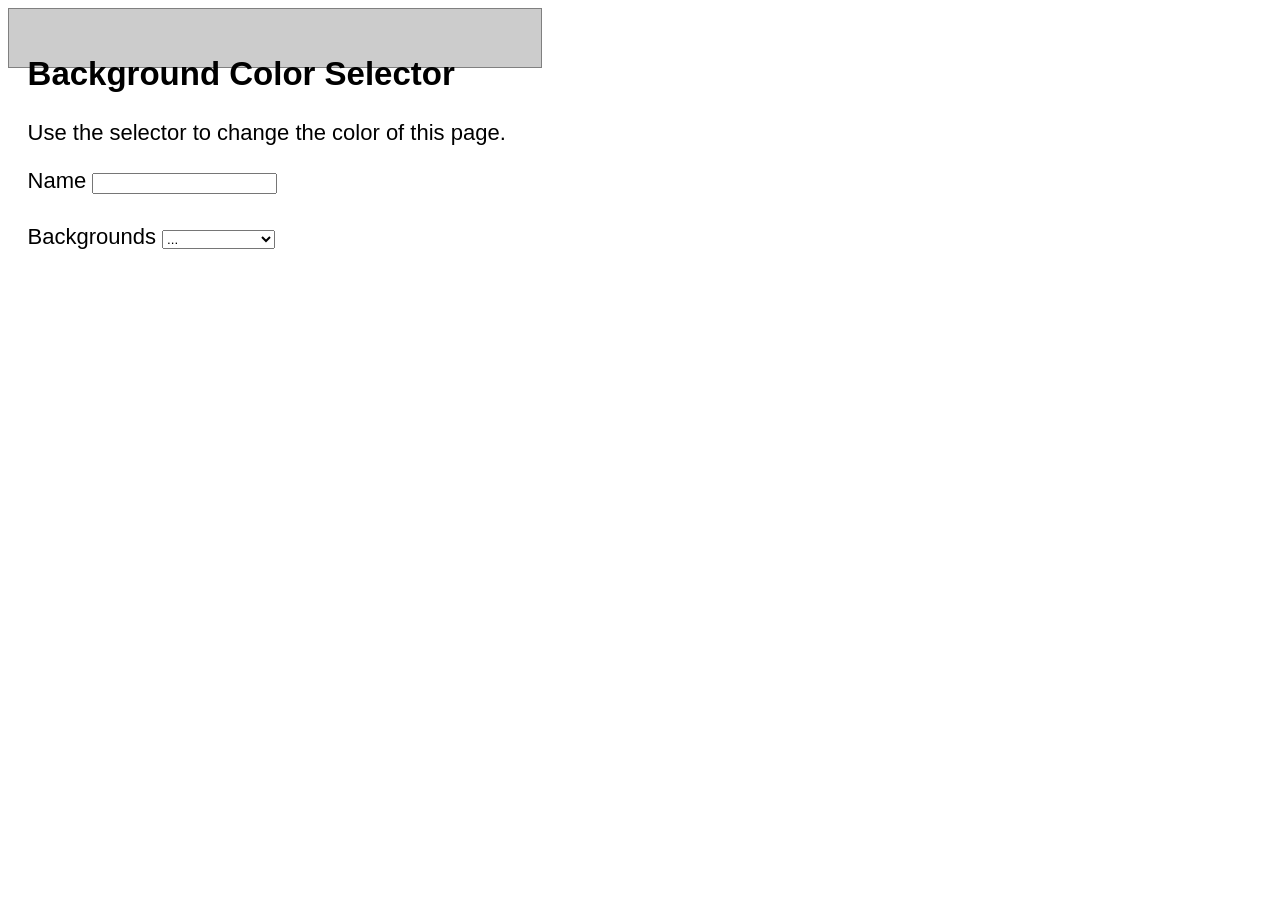
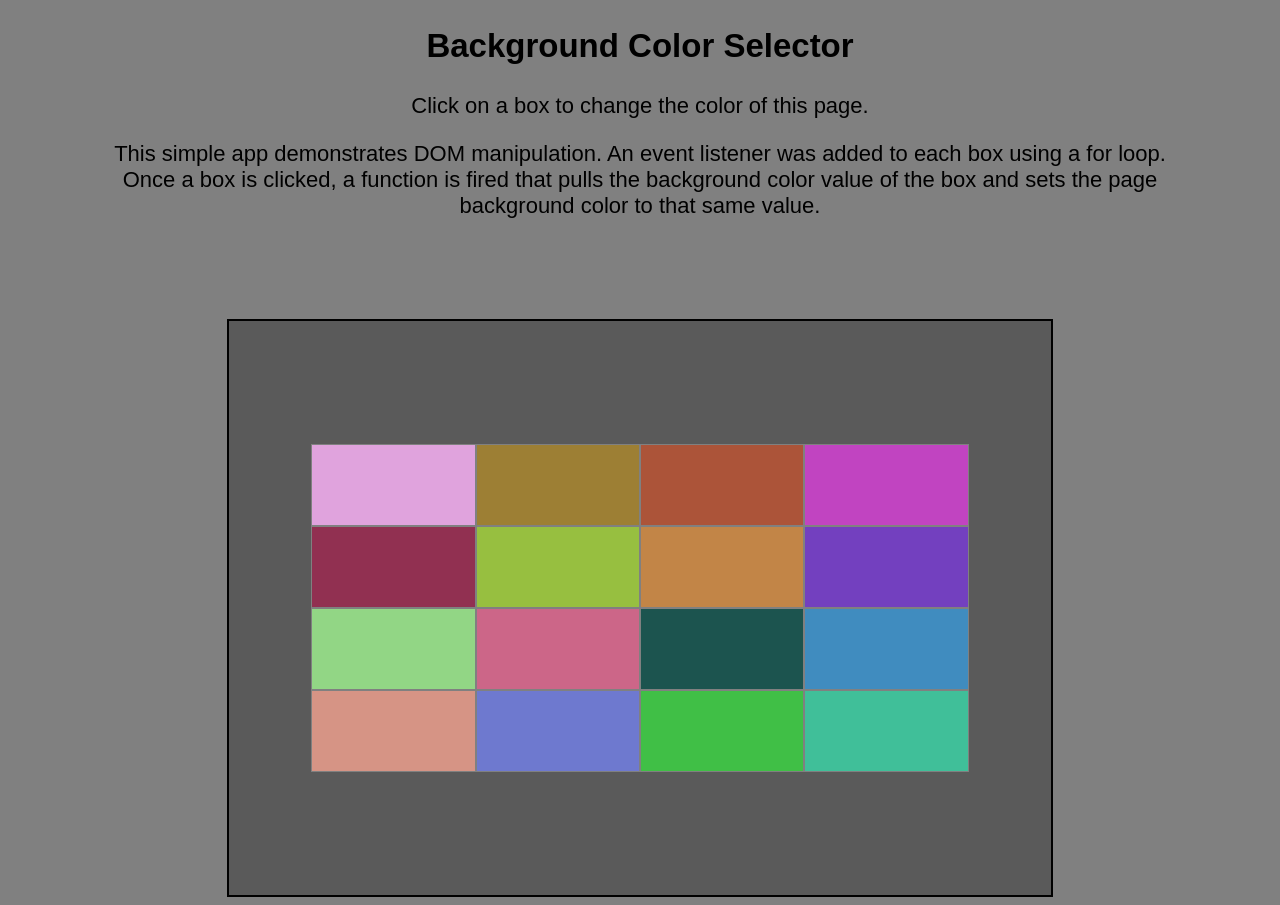
Before and after one commit to lpercivalDEV/color-selector, a plain HTML site: page index.html in a window 1280 px wide. Before the commit the page ends 800 px from the top, so only its background shows below. Drawn offline with Linux system fonts and the light colour scheme.

Commit message:
redesign and functionality complete

```diff
--- a/index.html
+++ b/index.html
@@ -7,15 +7,39 @@
     </head>
     <body id="body">
 
-        <div class="container">
 
         <section id="header">
                 <h1>Background Color Selector</h1>
-                <p>Use the selector to change the color of this page.</p>
+                <p>Click on a box to change the color of this page.</p>
+                <p>
+                    This simple app demonstrates DOM manipulation. An event listener was added to each box using a for loop. Once a box is clicked, a function is fired that pulls the background color value of the box and sets the page background color to that same value.
+                </p>
         </section>
 
 
-                <div class="selectionBlock">
+        <!-- css grid color blocks -->
+
+            <div id="colors">
+                <div id="div1" class="box"></div>
+                <div id="div2" class="box"></div>
+                <div id="div3" class="box"></div>
+                <div id="div4" class="box"></div>
+                <div id="div5" class="box"></div>
+                <div id="div6" class="box"></div>
+                <div id="div7" class="box"></div>
+                <div id="div8" class="box"></div>
+                <div id="div9" class="box"></div>
+                <div id="div10" class="box"></div>
+                <div id="div11" class="box"></div>
+                <div id="div12" class="box"></div>
+                <div id="div13" class="box"></div>
+                <div id="div14" class="box"></div>
+                <div id="div15" class="box"></div>
+                <div id="div16" class="box"></div>
+            </div>
+
+
+        <!-- <div class="selectionBlock">
             <label for="">Name</label>
             <input type="text" name="name" id="firstName">
 
@@ -30,12 +54,14 @@
                 <option data-color="Wine" value="#67224F">Wine</option>
                 <option data-color="Coffee" value="#774228">Coffee</option>
             </select>
-                    <!-- <button type="button" name="submit" id="submit">Submit</button> -->
+            <button type="button" name="submit" id="submit">Submit</button>
         </div>
-            </div>
+    </div> -->
 
-             <h3 id="result"></h3>
-        </div>
+     <!-- <h3 id="result"></h3>
+    </div>  -->
+
+
     <script type="text/javascript" src="main.js"></script>
     </body>
 </html>
--- a/main.js
+++ b/main.js
@@ -1,39 +1,62 @@
+
+// selection based on color grid
+let grid = document.getElementsByClassName('box');
+
+//adding event listener to each box in the grid
+for(var i = 0; i < grid.length; i++) {
+    grid[i].addEventListener("click", function(){
+        console.log("dog");
+        changeColor(event);
+
+    });
+
+};
+
+//change color of background based on clicked box
+function changeColor(event) {
+    let temp = (event.target);
+    let current = getComputedStyle(temp).getPropertyValue("background-color");
+    console.log(current);
+    body.style.backgroundColor = current;
+}
 
 
-let user = document.getElementById("firstName");
-let choice = document.getElementById("background");
-let printResult = document.getElementById("result");
+
+// selection based on pull down menu
+// let user = document.getElementById("firstName");
+// let choice = document.getElementById("background");
+// let printResult = document.getElementById("result");
 
 
-document.getElementById('background').onchange = function(){
-    body.style.backgroundColor = background.value;
-    switch (choice.value) {
-        case "#B03F3B":
-            console.log("You selected Brick.");
-            console.log(user);
-            printResult.innerHTML=  user.value + ' selected Brick. Nice one!';
-            break;
-            case "#94A437":
-            console.log("You selected Bamboo Green.");
-            printResult.innerHTML=  user.value + ' selected Bamboo Green. Good choice!';
-                break;
-                case "#629CCB":
-                console.log("You selected Ice Blue.");
-                printResult.innerHTML=  user.value + ' selected Ice Blue. Super cool!';
-                    break;
-                    case "#7D5EC9":
-                    console.log("You selected Grape.");
-                    printResult.innerHTML=  user.value + ' selected Grape. Tasty!';
-                        break;
-                        case "#67224F":
-                        console.log("You selected Wine.");
-                        printResult.innerHTML=  user.value + ' selected Wine. Divine!';
-                            break;
-                            case "#774228":
-                            console.log("You selected Coffee.");
-                            printResult.innerHTML=  user.value + ' selected Coffee. Best choice!';
-                                break;
-        default: printResult.innerHTML=  user.value + ", please select a color from the dropdown."
-
-    }
-};
+// document.getElementById('background').onchange = function(){
+//     body.style.backgroundColor = background.value;
+//     switch (choice.value) {
+//         case "#B03F3B":
+//             console.log("You selected Brick.");
+//             console.log(user);
+//             printResult.innerHTML=  user.value + ' selected Brick. Nice one!';
+//             break;
+//             case "#94A437":
+//             console.log("You selected Bamboo Green.");
+//             printResult.innerHTML=  user.value + ' selected Bamboo Green. Good choice!';
+//                 break;
+//                 case "#629CCB":
+//                 console.log("You selected Ice Blue.");
+//                 printResult.innerHTML=  user.value + ' selected Ice Blue. Super cool!';
+//                     break;
+//                     case "#7D5EC9":
+//                     console.log("You selected Grape.");
+//                     printResult.innerHTML=  user.value + ' selected Grape. Tasty!';
+//                         break;
+//                         case "#67224F":
+//                         console.log("You selected Wine.");
+//                         printResult.innerHTML=  user.value + ' selected Wine. Divine!';
+//                             break;
+//                             case "#774228":
+//                             console.log("You selected Coffee.");
+//                             printResult.innerHTML=  user.value + ' selected Coffee. Best choice!';
+//                                 break;
+//         default: printResult.innerHTML=  user.value + ", please select a color from the dropdown."
+//
+//     }
+// };
--- a/style.css
+++ b/style.css
@@ -1,11 +1,12 @@
 body{
+    background: grey;
     font-style: normal;
     font-family: sans-serif;
     font-size: 22px;
-    display: grid;
+    /* display: grid;
     grid-template-columns: auto 500px auto;
     grid-template-rows: 60px 400px 60px;
-    grid-gap: 3px;
+    grid-gap: 3px; */
 
     /* justify-content: center; */
     /* display: grid;
@@ -15,19 +16,150 @@ body{
 }
 
 
-.header{
+#header h1, #header p{
     text-align: center;
-    /* justify-content: center; */
+    margin-left: 8%;
+    margin-right: 8%;
 }
 
-.container{
-    background-color: rgba(0,0,0,0.2);
-    width: 80%;
-    padding: 3%;
-    border: 1px solid grey;
 
-}
 
 .selectionBox{
     padding-top:6%;
 }
+
+
+
+
+/* css grid color blocks */
+
+#colors {
+border: 2px solid black;
+width: 65%;
+margin-left: auto;
+margin-right: auto;
+margin-top: 100px;
+background-color: rgba(0,0,0,0.3);
+
+display: grid;
+grid-template-columns: 0.5fr 1fr 1fr 1fr 1fr 0.5fr;
+grid-template-rows: 1fr 0.5fr 1fr 1fr 1fr 1fr 0.5fr 1fr;
+grid-column-gap: 0px;
+grid-row-gap: 0px;
+}
+
+#div1 {
+        grid-area: 3 / 2 / 4 / 3;
+        border: 1px solid grey;
+        height: 80px;
+        background:  #E0A3DD;
+        /* #E0A3DD; */
+}
+
+#div2 {
+                grid-area: 4 / 2 / 5 / 3;
+                border: 1px solid grey;
+                height: 80px;
+                background-color:  #913051;
+            }
+
+#div3     {
+                grid-area: 5 / 2 / 6 / 3;
+                border: 1px solid grey;
+                height: 80px;
+                background-color:  #92D685;
+                }
+
+#div4 {
+                grid-area: 6 / 2 / 7 / 3;
+                border: 1px solid grey;
+                height: 80px;
+                background-color: #D69485;
+                }
+
+#div5 {
+                grid-area: 6 / 3 / 7 / 4;
+                border: 1px solid grey;
+                height: 80px;
+                background-color:  #6E79CF;
+                }
+
+#div6 {
+                grid-area: 5 / 3 / 6 / 4;
+                border: 1px solid grey;
+                height: 80px;
+                background-color:  #CC6688 ;
+                }
+
+#div7 {
+                grid-area: 4 / 3 / 5 / 4;
+                border: 1px solid grey;
+                height: 80px;
+                background-color: #97BF40;
+                }
+
+#div8 {
+                 grid-area: 3 / 3 / 4 / 4;
+                border: 1px solid grey;
+                height: 80px;
+                background-color: #9D7F34;
+            }
+
+
+/* askdjfsd */
+
+#div9 {
+                grid-area: 3 / 4 / 4 / 5;
+                border: 1px solid grey;
+                height: 80px;
+                background-color: #AC5439;
+            }
+
+#div10 {
+                grid-area: 4 / 4 / 5 / 5;
+                border: 1px solid grey;
+                height: 80px;
+                background-color:  #C28547;
+            }
+
+#div11 {
+                grid-area: 5 / 4 / 6 / 5;
+                border: 1px solid grey;
+                height: 80px;
+                background-color:  #1C544F;
+            }
+
+#div12     {
+                grid-area: 6 / 4 / 7 / 5;
+                border: 1px solid grey;
+                height: 80px;
+                background-color:  #40BF46;
+                }
+
+#div13 {
+                grid-area: 6 / 5 / 7 / 6;
+                border: 1px solid grey;
+                height: 80px;
+                background-color: #40BF99;
+            }
+
+#div14 {
+                grid-area: 5 / 5 / 6 / 6;
+                border: 1px solid grey;
+                height: 80px;
+                background-color: #408CBF;
+            }
+
+#div15 {
+            grid-area: 4 / 5 / 5 / 6;
+            border: 1px solid grey;
+            height: 80px;
+            background-color: #7340BF;
+        }
+
+#div16 {
+                grid-area: 3 / 5 / 4 / 6;
+                border: 1px solid grey;
+                height: 80px;
+                background-color:  #C144C1;
+            }
```
Also changed, not shown: main.css (added). Lines whose indentation alone changed are shown as unchanged.
